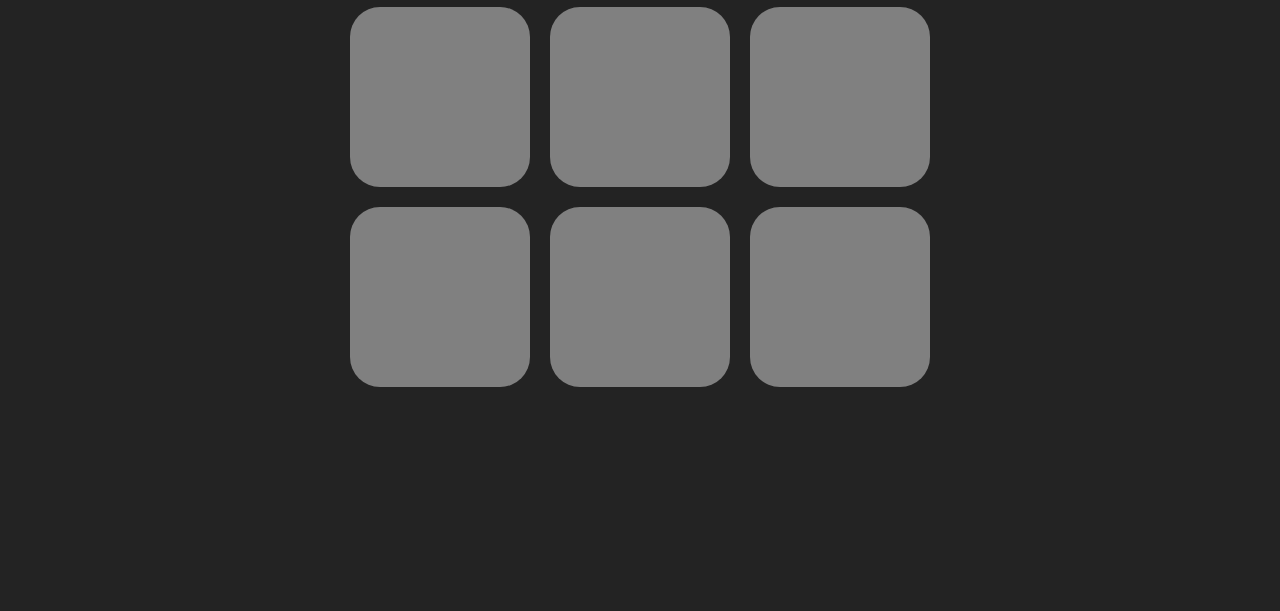
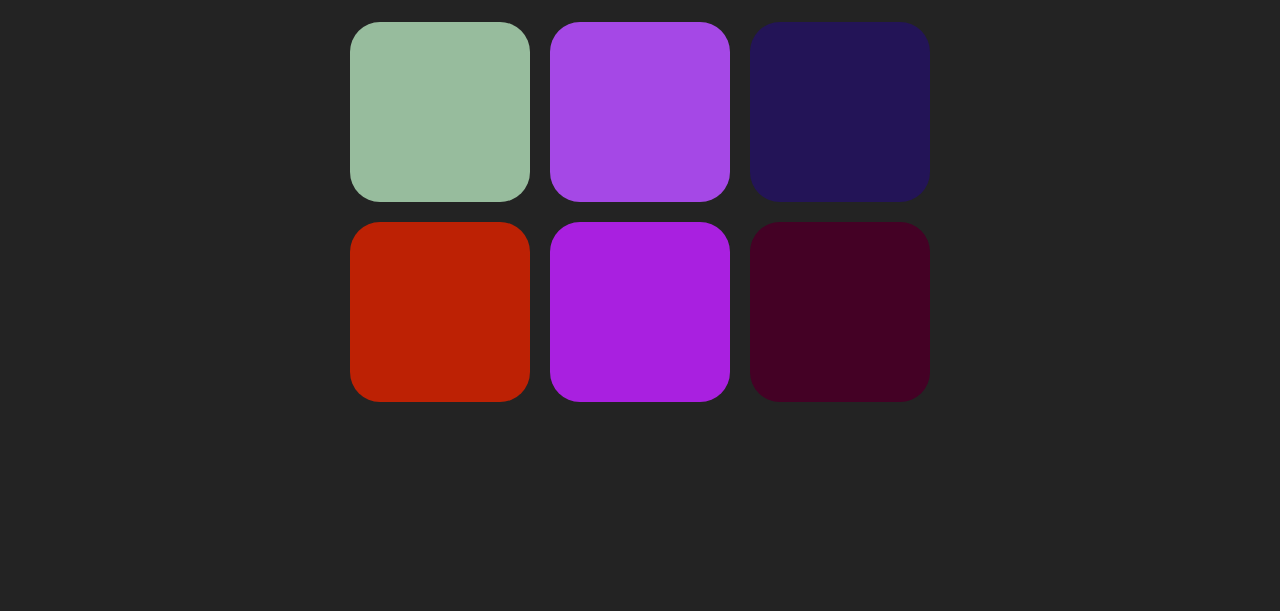
Before and after one commit to igrok31/RGB-Color-Game, a plain HTML site: page index.html in a window 1280 px wide. Shown: the part 189-800 px from the top of the page. Drawn offline with nearby package versions, Linux system fonts and the light colour scheme.

Commit message:
quick fix

```diff
--- a/colorgame.js
+++ b/colorgame.js
@@ -8,6 +8,7 @@ var messageDisplay = document.querySelector( "#message" );
 var h1 = document.querySelector( "h1" );
 var resetButton = document.querySelector( "#reset" );
 var modeButtons = document.querySelectorAll( ".mode" );
+
 init();
 
 function init() {
@@ -28,6 +29,7 @@ function setupModeButtons() {
 }
 
 function setupSquares() {
+    reset();
     for ( var i = 0; i < squares.length; i++ ) {
         // add initial colors to squares
         squares[ i ].style.backgroundColor = colors[ i ];
@@ -38,12 +40,14 @@ function setupSquares() {
             //compare color to pickedColor
             if ( clickedColor === pickedColor ) {
                 messageDisplay.textContent = "Correct!";
+                messageDisplay.style.backgroundColor = "#00e600";
                 resetButton.textContent = "Play Again?";
                 changeColors( clickedColor );
                 h1.style.backgroundColor = clickedColor;
             } else {
                 this.style.backgroundColor = "#232323";
                 messageDisplay.textContent = "Try Again";
+                messageDisplay.style.backgroundColor = "#e60000";
             }
         } );
     }
--- a/css/colorgame.css
+++ b/css/colorgame.css
@@ -6,7 +6,7 @@ body {
 
 #container {
     max-width: 600px;
-    margin: 0 auto;
+    margin: 15px auto;
 }
 
 .square {
@@ -54,11 +54,19 @@ button {
     font-size: inherit;
     transition: all 0.5s;
     outline: none;
+    cursor: pointer;
 }
 
 #message {
+    color: white;
     display: inline-block;
     width: 20%;
+    margin: 0;
+    padding: 0;
+    font-size: inherit;
+    font-weight: 700;
+    text-transform: uppercase;
+    outline: none;
 }
 
 button:hover {
```
